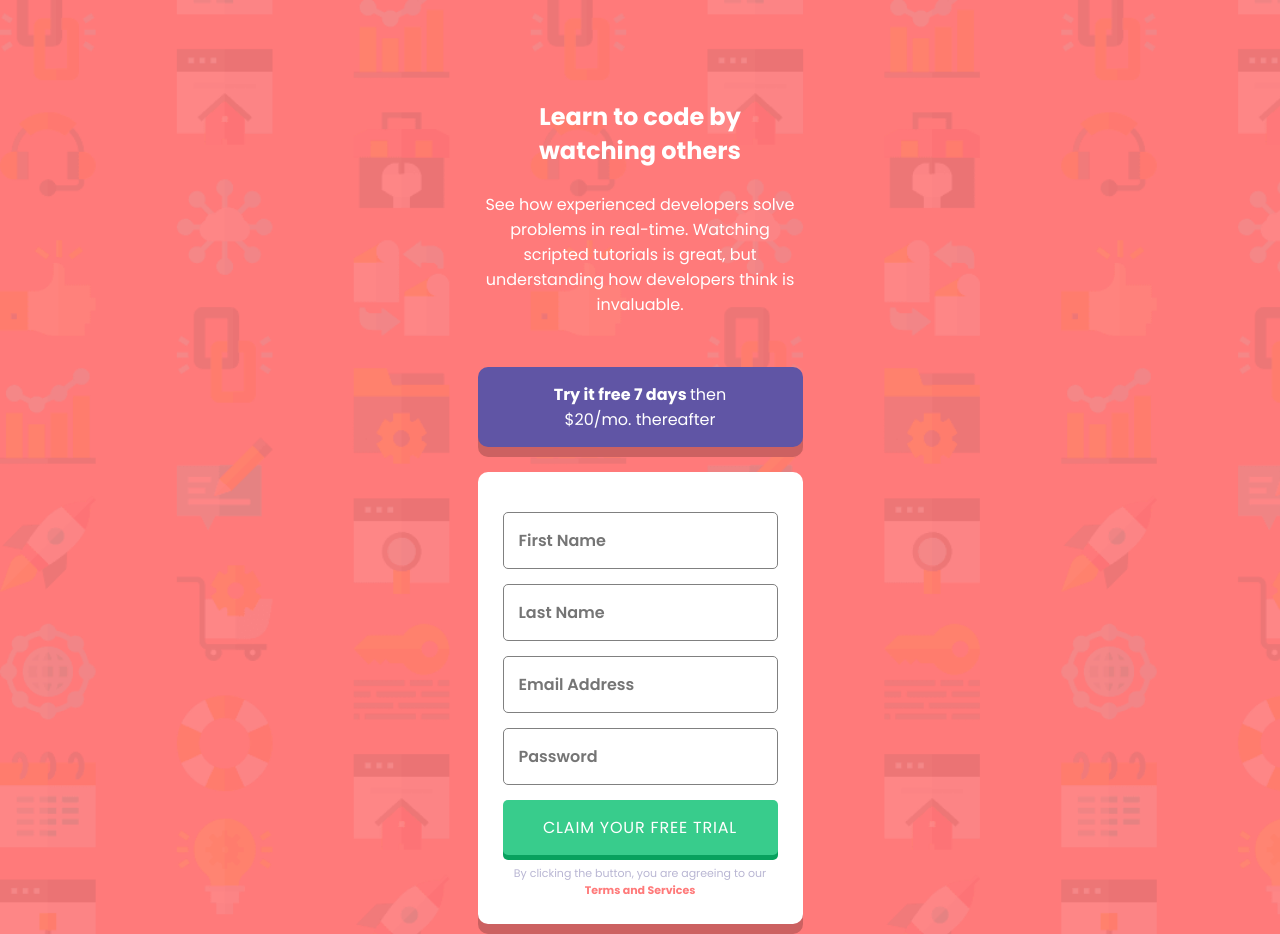
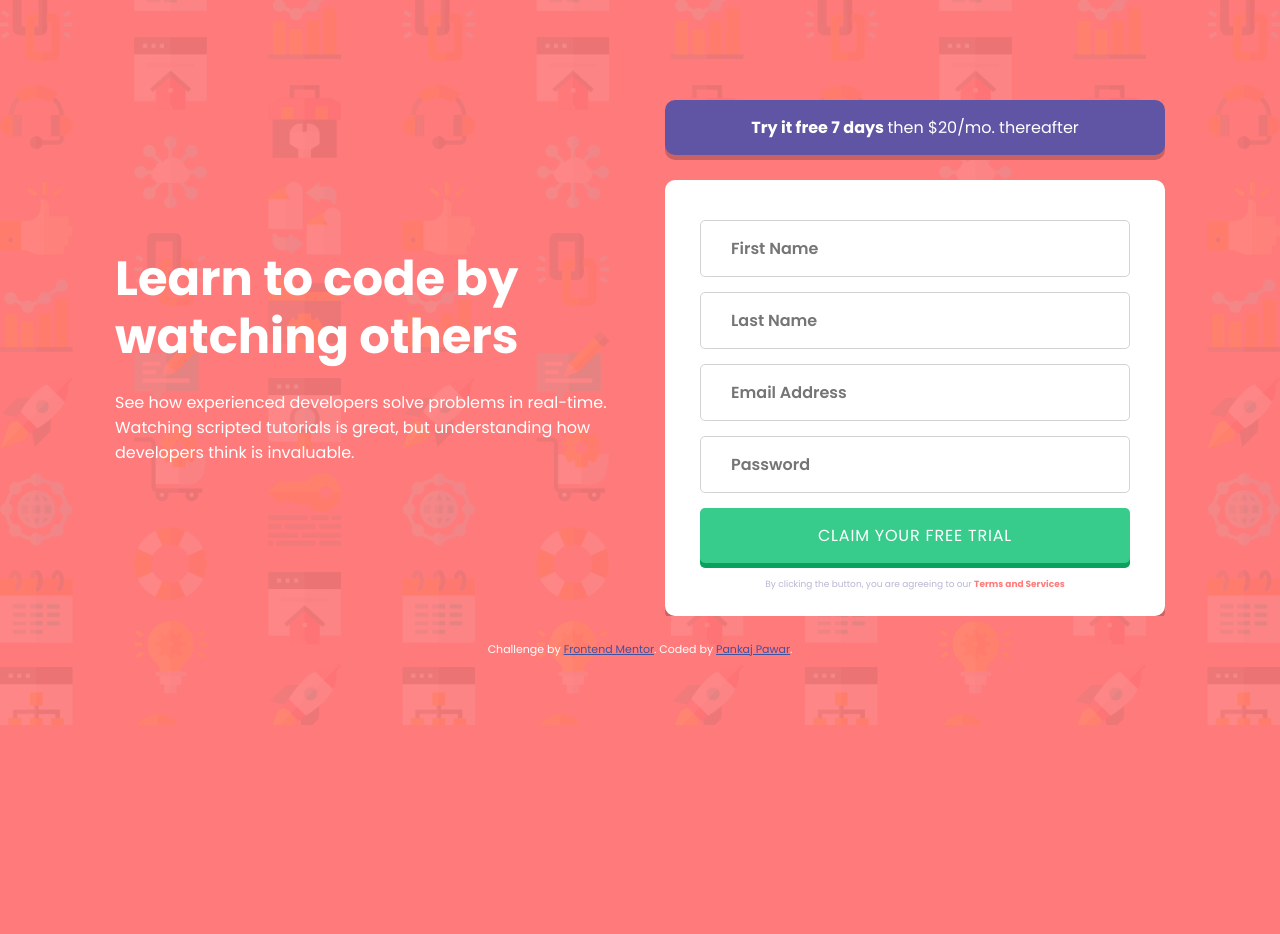
Before and after one commit to DamnItAzriel/intro-component-with-sign-up-form, a plain HTML site: page index.html in a window 1280 px wide. Shown: the top 934 px of the page. After the commit the page ends 800 px from the top, so only its background shows below. Drawn offline with Linux system fonts and the light colour scheme.

Commit message:
Made webpage desktop compatible

```diff
--- a/index.html
+++ b/index.html
@@ -9,6 +9,7 @@
   <link rel="preconnect" href="https://fonts.gstatic.com" crossorigin>
   <link href="https://fonts.googleapis.com/css2?family=Poppins:wght@400;500;600;700&display=swap" rel="stylesheet">
   <link rel="stylesheet" href="style.css">
+  <script src="/script.js"></script>
   <title>Frontend Mentor | Intro component with sign up form</title>
 
   <!-- Feel free to remove these styles or customise in your own stylesheet 👍 -->
@@ -36,15 +37,19 @@
         then $20/mo. thereafter
       </div>
       <form action="">
-        <input type="text" name="first-name" id="" placeholder="First Name" required> <br>
+        <input type="text" name="first-name" id="firstname" placeholder="First Name" required> <br>
         <!-- First Name  -->
-        <input type="text" name="last-name" id="" placeholder="Last Name" required> <br>
+        <!-- <p class=" error first-name1" id="p-fn"></p> -->
+        <input type="text" name="last-name" id="lastname" placeholder="Last Name" required> <br>
+        <!-- <p class="error lastname" id="p-ln"></p> -->
         <!-- Last Name  -->
         <!-- <input type="text" name="email-id" id="" > -->
-        <input type="email" name="email-id" id="" placeholder="Email Address" required> <br>
+        <input type="email" name="email-id" id="emailid" placeholder="Email Address" required> <br>
+        <!-- <p class="error emailid" id="p-email"></p> -->
         <!-- Email Address -->
         <!-- <input type="text" name="" id=""> -->
-        <input type="password" name="password" id="" placeholder="Password" required> <br>
+        <input type="password" name="password" id="pass" placeholder="Password" required> <br>
+        <!-- <p class="error pass" id="p-pass"></p> -->
         <!-- Password -->
         <button>
           Claim your free trial
--- a/style.css
+++ b/style.css
@@ -38,7 +38,7 @@ main{
     background-color: hsl(248, 32%, 49%);
     border-radius: 10px;
     margin-bottom: 25px;
-    box-shadow: 0px 10px hsl(0, 51%, 59%);
+    box-shadow: 0px 5px hsl(0, 51%, 59%);
 }
 .try span{
     font-weight: bold;
@@ -48,14 +48,14 @@ form{
     padding: 25px;
     background-color: white;
     border-radius: 10px;
-    box-shadow: 0px 10px hsl(0, 51%, 59%);
+    box-shadow: 0px 5px hsl(0, 51%, 59%);
 }
 
 input{
     width: 275px;
     padding: 15px;
     margin-top: 15px;
-    border: 1px solid rgb(128,128,128);
+    border: 1px solid rgb(212, 211, 211);
     border-radius: 5px;
     /* font-weight: bolder; */
 }
@@ -106,13 +106,70 @@ input:required:focus:invalid{
     background-position-y: 15px;
 }
 button:hover{
-    background-color: chartreuse;
+    /* background-color: chartreuse; */
+    opacity: 0.8;
     cursor: pointer;
-    box-shadow: 0px 5px hsl(154, 59%, 51%);
+    box-shadow: 0px 5px hsl(154, 91%, 33%);
 }
-
-@media screen and (min-width:425px) {
+/* .error{
+    font-size: 8px;
+    font-style: italic;
+} */
+@media screen and (min-width:720px) {
     body{
+        width: 1200px;
+        margin: 0px auto;
         background-image: url('/images/bg-intro-desktop.png');
     }
+    .text{
+        width: 500px;
+        float: left;
+        margin-top: 150px;
+        margin-left: 50px;
+        padding-right: 0px;
+        padding-left: 0px;
+        text-align: left;
+    }
+    .form{
+        width: 550px;
+        float: left;
+    }
+    .form{
+        margin-left: 50px;
+        margin-top: 100px;
+
+    }
+    h1{
+        padding-left: 0px;
+        font-size: 48px;
+        line-height: 1.2em;
+    }
+    .try, form{
+        width: 500px;
+    }
+    input, button{
+        width: 430px;
+        margin-right: 10px;
+        margin-left: 10px;
+    }
+    input{
+        padding-left: 30px;
+    }
+    input:required:focus:invalid{
+        background-image: url('/images/icon-error.svg');
+        background-repeat: no-repeat;
+        background-position-x: 380px;
+        background-position-y: 15px;
+    }
+    .terms-condn{
+        font-size: 9px;
+        margin-top: 15px;
+    }
+    /* footer{
+        margin-top: 100px;
+    } */
+    main{
+        margin-bottom: 25px;
+        overflow: auto;
+    }
 }
```
Also changed, not shown: 1 other file.
